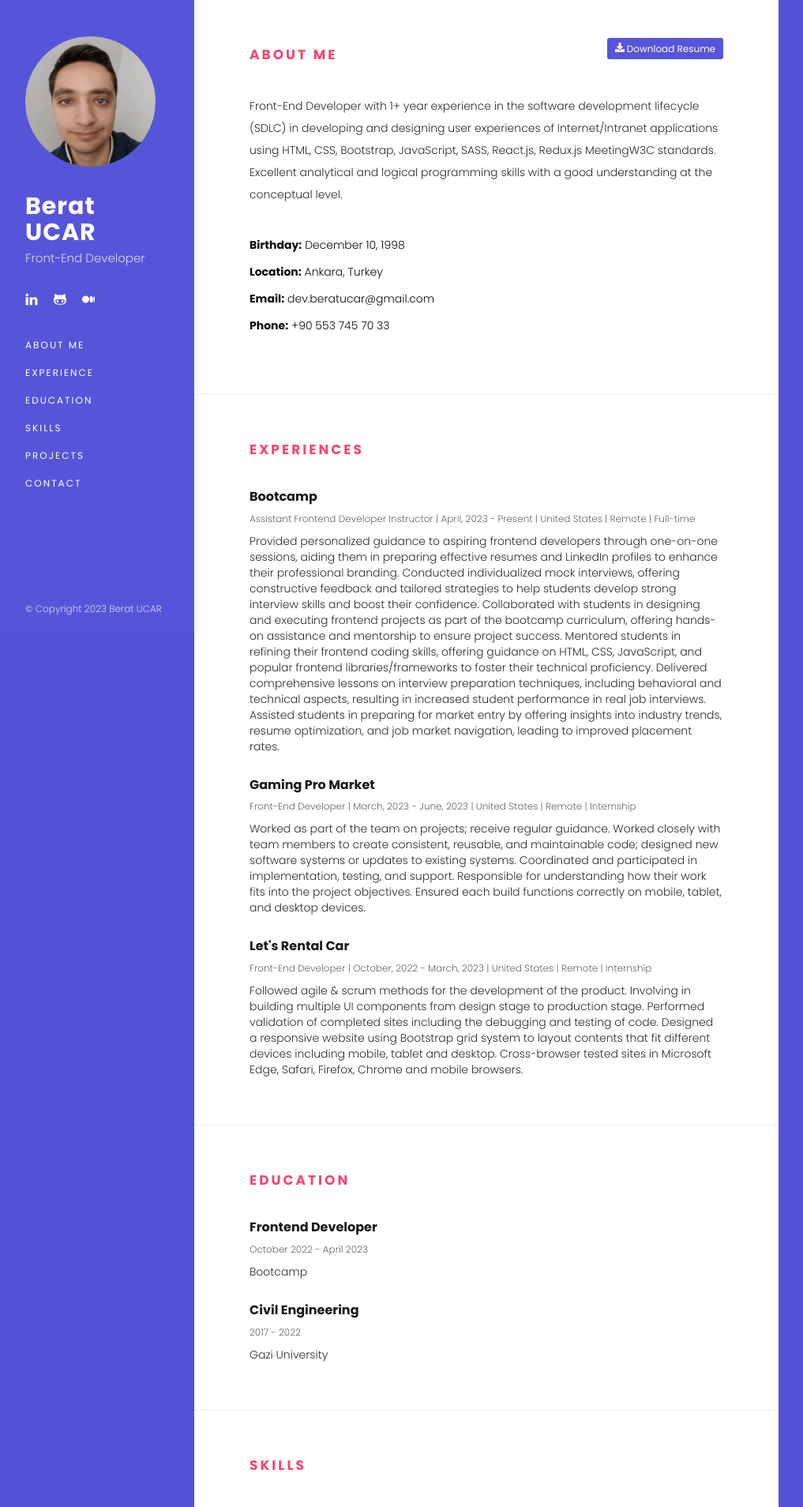
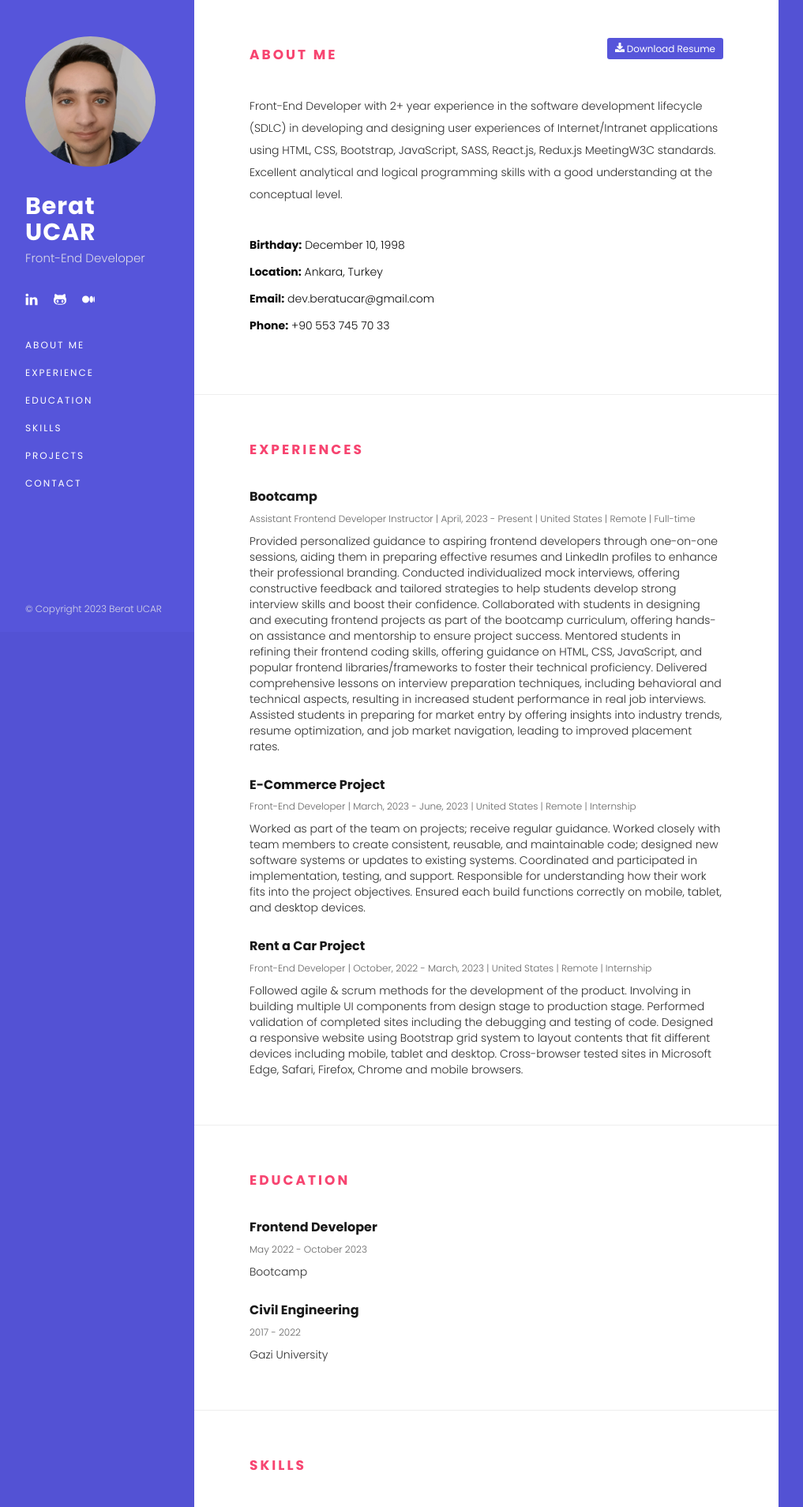
Before and after one commit to beratucardy/my-portfolio, a React (Create React App) app: page / in a window 1280 px wide. Shown: the top 1908 px of the page at 79% size, without its empty margins (154-1171 px from the left). Built offline with nearby package versions, Linux system fonts and the light colour scheme.

Commit message:
portfolio-v18

```diff
--- a/src/components/main/about/intro/intro.js
+++ b/src/components/main/about/intro/intro.js
@@ -5,7 +5,7 @@ const Intro = () => {
   return (
     <div className="intro">
       <p>
-        Front-End Developer with 1+ year experience in the software development
+        Front-End Developer with 2+ year experience in the software development
         lifecycle (SDLC) in developing and designing user experiences of
         Internet/Intranet applications using HTML, CSS, Bootstrap, JavaScript,
         SASS, React.js, Redux.js MeetingW3C standards. Excellent analytical and
--- a/src/components/main/educations/educations.json
+++ b/src/components/main/educations/educations.json
@@ -1,7 +1,7 @@
 [
   {
     "title": "Frontend Developer",
-    "year": "October 2022 - April 2023",
+    "year": "May 2022 - October 2023",
     "desc": "Bootcamp"
   },
   {
--- a/src/components/main/experiences/experiences.json
+++ b/src/components/main/experiences/experiences.json
@@ -9,7 +9,7 @@
     "desc": "Provided personalized guidance to aspiring frontend developers through one-on-one sessions, aiding them in preparing effective resumes and LinkedIn profiles to enhance their professional branding. Conducted individualized mock interviews, offering constructive feedback and tailored strategies to help students develop strong interview skills and boost their confidence. Collaborated with students in designing and executing frontend projects as part of the bootcamp curriculum, offering hands-on assistance and mentorship to ensure project success. Mentored students in refining their frontend coding skills, offering guidance on HTML, CSS, JavaScript, and popular frontend libraries/frameworks to foster their technical proficiency. Delivered comprehensive lessons on interview preparation techniques, including behavioral and technical aspects, resulting in increased student performance in real job interviews. Assisted students in preparing for market entry by offering insights into industry trends, resume optimization, and job market navigation, leading to improved placement rates."
   },
   {
-    "company": "Gaming Pro Market",
+    "company": "E-Commerce Project",
     "title": "Front-End Developer",
     "date": "March, 2023 - June, 2023",
     "location": "United States",
@@ -18,7 +18,7 @@
     "desc": "Worked as part of the team on projects; receive regular guidance. Worked closely with team members to create consistent, reusable, and maintainable code; designed new software systems or updates to existing systems. Coordinated and participated in implementation, testing, and support. Responsible for understanding how their work fits into the project objectives. Ensured each build functions correctly on mobile, tablet, and desktop devices."
   },
   {
-    "company": "Let's Rental Car",
+    "company": "Rent a Car Project",
     "title": "Front-End Developer",
     "date": "October, 2022 - March, 2023",
     "location": "United States",
```
